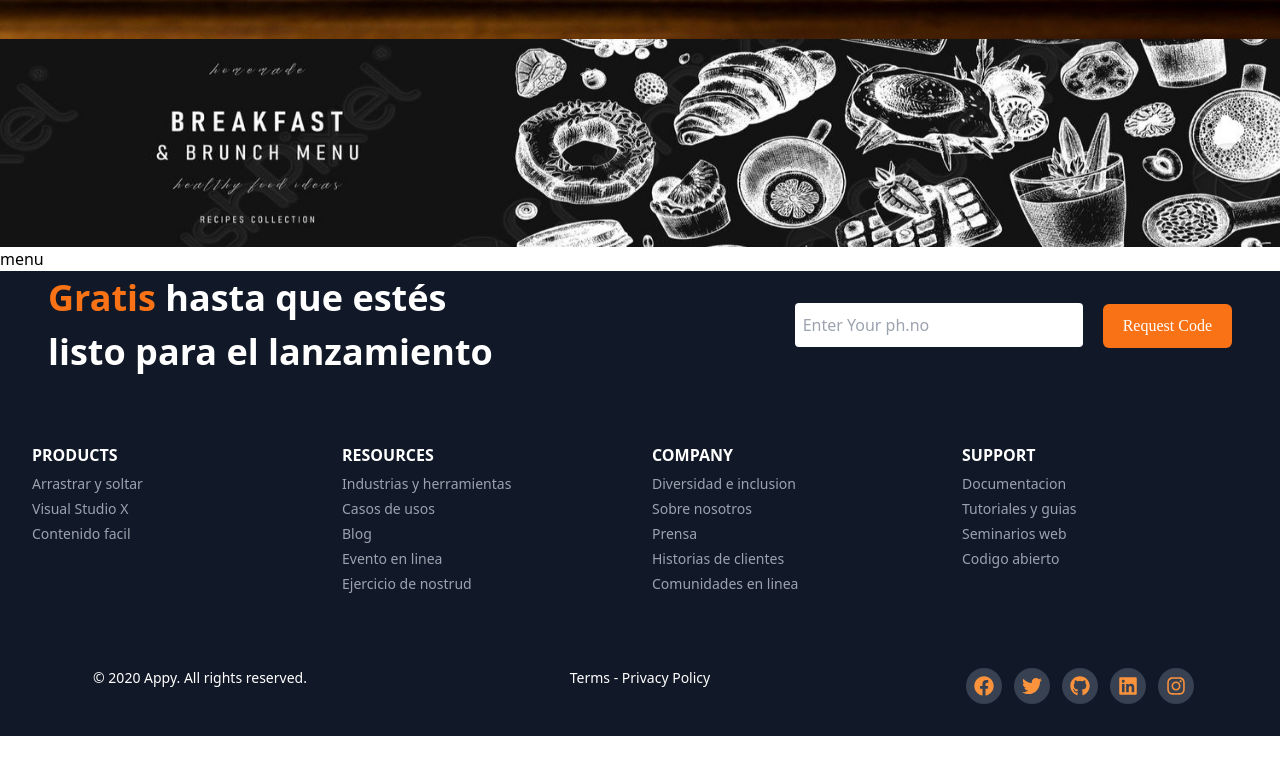
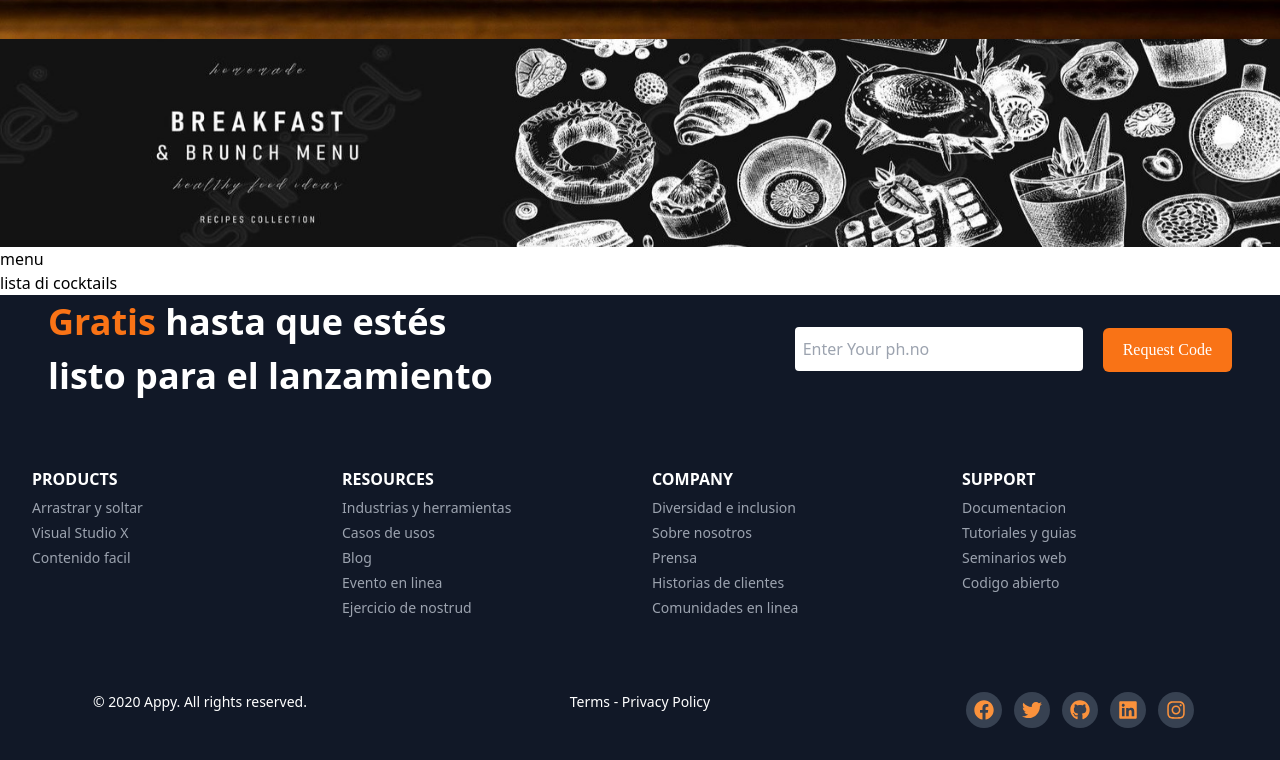
Before and after one commit to francmauric/pizzeria, a Next.js app: page /Bar in a window 1280 px wide. Shown: the part 921-1681 px from the top of the page. Before the commit the page ends 1657 px from the top, so only its background shows below. Built offline with nearby package versions, Linux system fonts and the light colour scheme.

Commit message:
estructurando las cajas page/bar

```diff
--- a/pages/Bar.tsx
+++ b/pages/Bar.tsx
@@ -23,9 +23,14 @@ export default function bar () {
             <div>
                 <Banner />
             </div>
-            <main>
+            <main className='w-full bg-url'>
                 <div>
-                    <h1>menu</h1>
+                    <div>
+                        <h1>menu</h1>
+                    </div>
+                    <div>
+                        <h2>lista di cocktails</h2>
+                    </div>
                 </div>
             </main>
             <Footer/>
```
